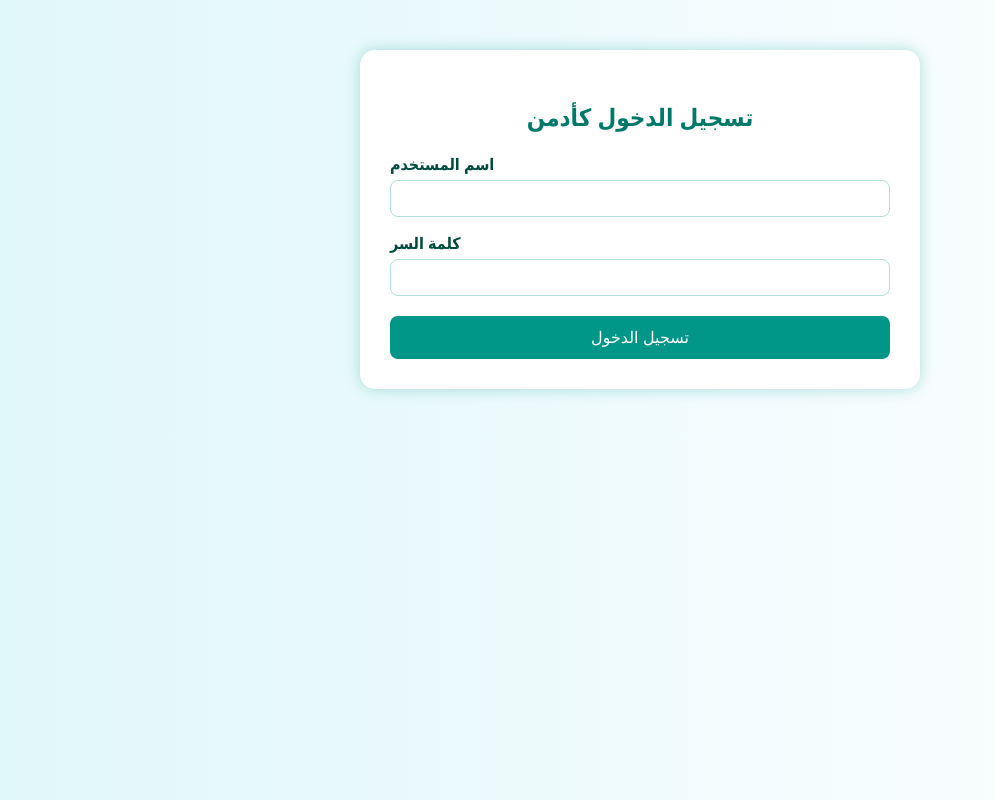
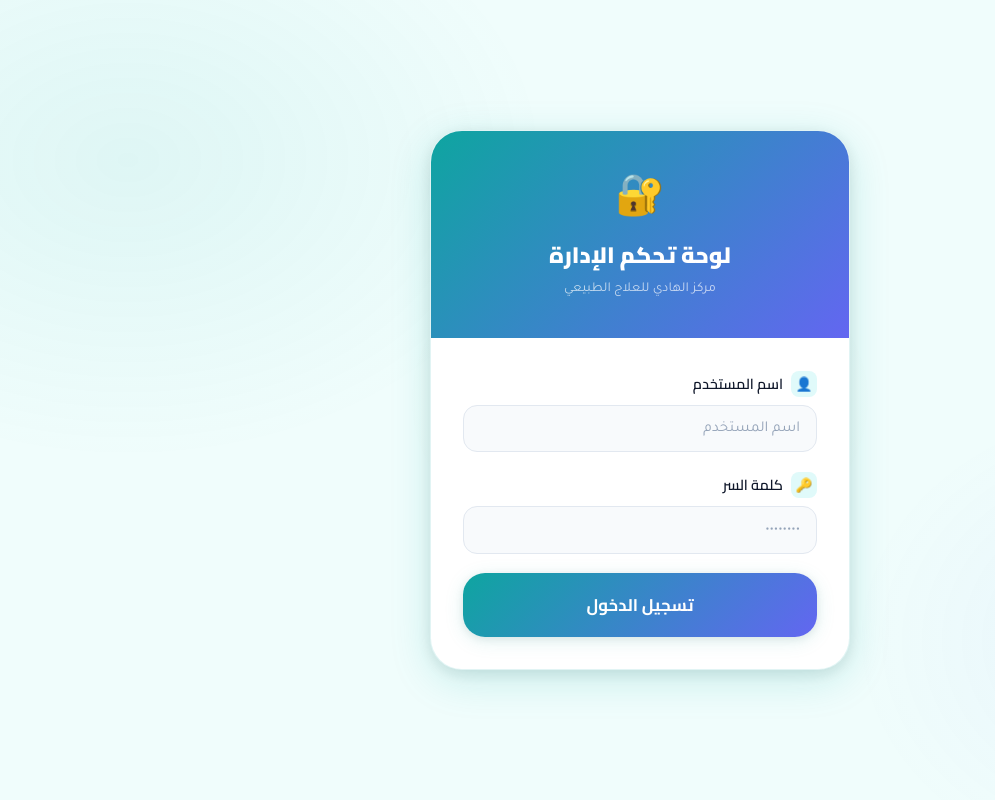
Before and after one commit to Taha444/clinic-booking, a Flask app: page /login in a window 1280 px wide. Shown: the whole page, without its empty margins (0-995 px from the left). Run offline with Flask 3, Linux system fonts and the light colour scheme.

Commit message:
Update login.html

```diff
--- a/templates/login.html
+++ b/templates/login.html
@@ -1,22 +1,48 @@
 <!DOCTYPE html>
-<html lang="ar">
+<html lang="ar" dir="rtl">
 <head>
-    <meta charset="UTF-8">
-    <title>تسجيل الدخول</title>
-    <link rel="stylesheet" href="/static/style11.css">
+  <meta charset="UTF-8">
+  <meta name="viewport" content="width=device-width, initial-scale=1.0">
+  <title>تسجيل دخول الإدارة – مركز الهادي</title>
+  <link rel="stylesheet" href="/static/style.css">
 </head>
 <body>
-    <div class="login-container container">
-        <h2>تسجيل الدخول كأدمن</h2>
+  <div class="login-page">
+    <div class="login-card">
+      <div class="login-header">
+        <div class="login-icon">🔐</div>
+        <div class="login-title">لوحة تحكم الإدارة</div>
+        <div style="color:rgba(255,255,255,.7);font-size:.85rem;margin-top:.3rem;">مركز الهادي للعلاج الطبيعي</div>
+      </div>
+
+      <div class="login-body">
         {% if error %}
-            <p class="error">{{ error }}</p>
+          <div class="error-msg">⚠️ {{ error }}</div>
         {% endif %}
+
         <form method="POST">
-            {{ form.hidden_tag() }}
-            <label>اسم المستخدم</label>{{ form.username }}
-            <label>كلمة السر</label>{{ form.password }}
-            {{ form.submit }}
+          {{ form.hidden_tag() }}
+
+          <div class="field-group">
+            <label class="field-label">
+              <span class="label-icon">👤</span>
+              اسم المستخدم
+            </label>
+            {{ form.username(class="field-input", placeholder="اسم المستخدم") }}
+          </div>
+
+          <div class="field-group">
+            <label class="field-label">
+              <span class="label-icon">🔑</span>
+              كلمة السر
+            </label>
+            {{ form.password(class="field-input", placeholder="••••••••") }}
+          </div>
+
+          {{ form.submit(class="btn-submit") }}
         </form>
+      </div>
     </div>
+  </div>
 </body>
 </html>
```
